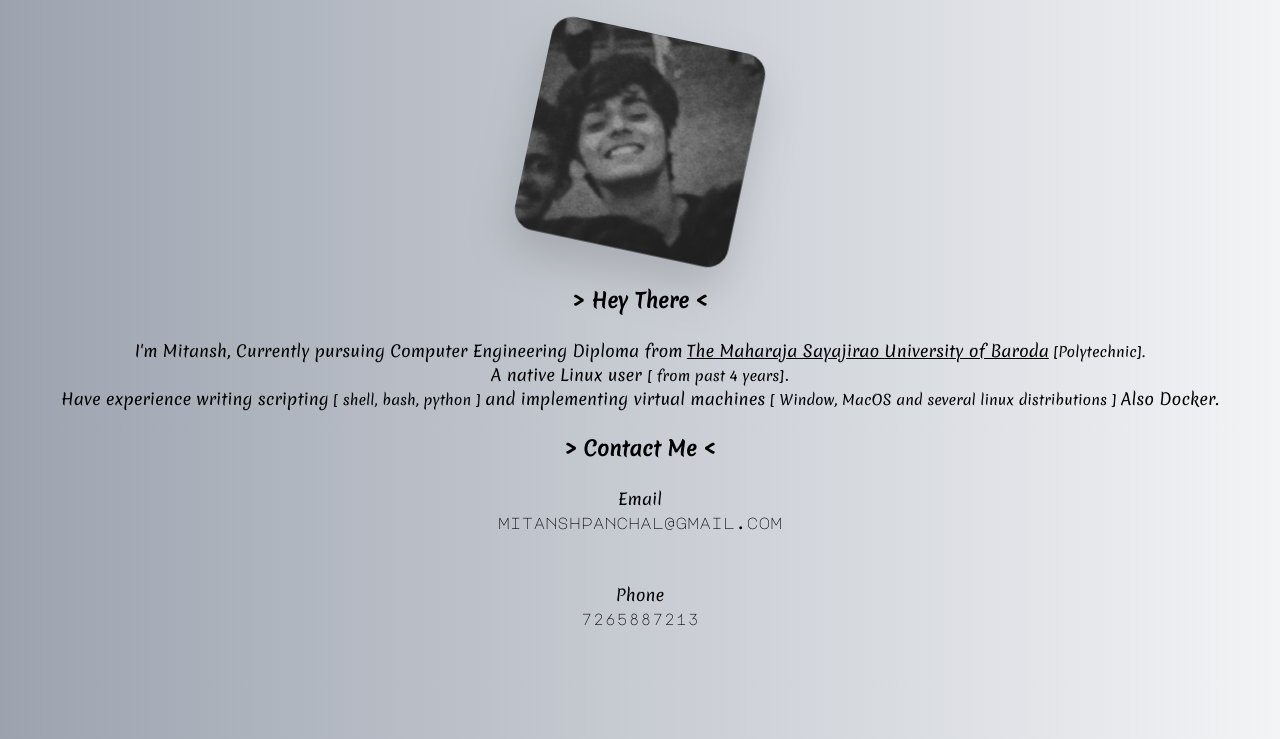
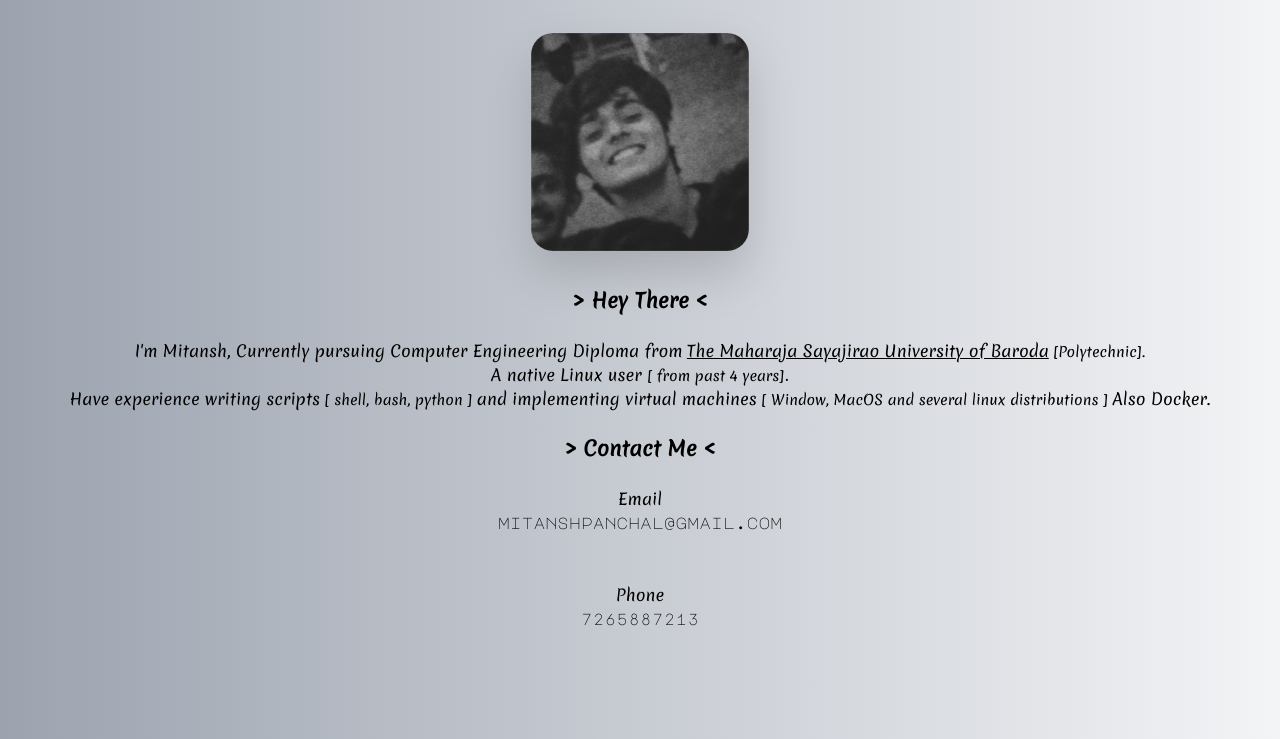
Before and after one commit to looph0le/website, a plain HTML site: page public/index.html in a window 1280 px wide. Shown: the part 79-818 px from the top of the page. Drawn offline with nearby package versions, Linux system fonts and the light colour scheme.

Commit message:
few major changes

```diff
--- a/public/index.html
+++ b/public/index.html
@@ -40,7 +40,7 @@
   <section class="section">
     <div class="container p-3">
 
-<img class="rounded-3xl scale-90 drop-shadow-2xl shadow-black rotate-12" src="/me.jpeg">
+<img class="rounded-3xl scale-90 drop-shadow-2xl shadow-black " src="/me.jpeg">
 <br>
 <a class="title text-black text-center text-xl font-bold">
   > Hey There <
@@ -54,7 +54,7 @@
 <a> A native Linux user
 <a class="text-sm">[ from past 4 years]</a>.
 <br>
-<a>Have experience writing scripting</a>
+<a>Have experience writing scripts</a>
 <a class="text-sm">[ shell, bash, python ]</a>
 <a>and implementing virtual machines</a>
 <a class="text-sm">[ Window, MacOS and several linux distributions ]</a>
```
Also changed, not shown: templates/index.html (+2 -2 lines).
